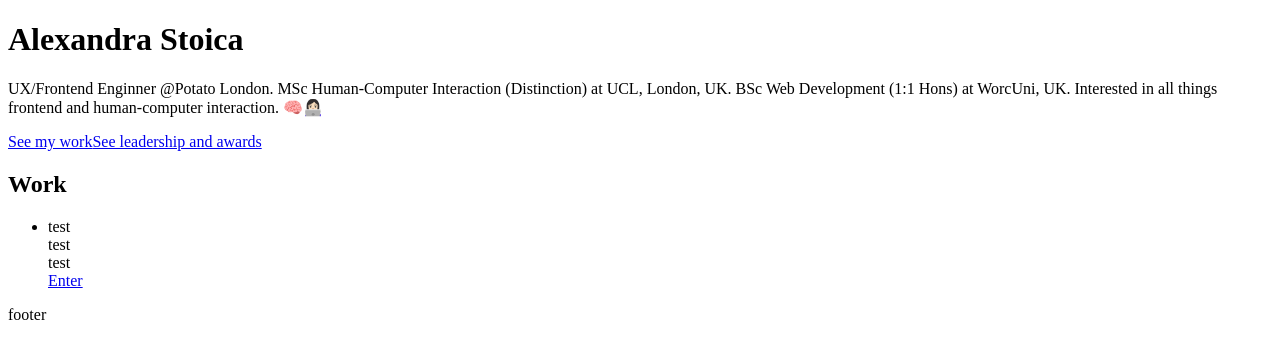
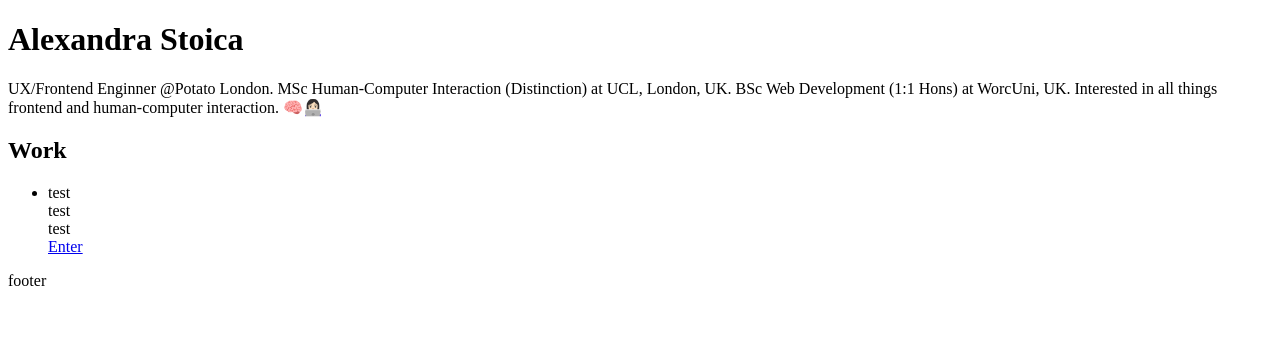
Before and after one commit to alexandrastoica/adopt-me-react, a React (Vite) app: page / in a window 1280 px wide. Shown: the top 358 px of the page. Built offline with nearby package versions, Linux system fonts and the light colour scheme.

Commit message:
Update anchor tags to Link

```diff
--- a/src/components/Card.js
+++ b/src/components/Card.js
@@ -1,13 +1,16 @@
+import { Link } from "@reach/router";
 import React from "react";
 
-export default function Card({label, title, description, link}) {
+export default function Card({ label, title, description, link }) {
   return (
     <li className="card">
       <span className="card--corner"></span>
       <div className="card--label">{label}</div>
       <div className="card--title">{title}</div>
       <div className="card--description">{description}</div>
-      <a className="card--cta" href={link}>Enter</a>
+      <Link to={link} className="card--cta">
+        Enter
+      </Link>
     </li>
   );
 }
--- a/src/components/Main.js
+++ b/src/components/Main.js
@@ -2,7 +2,6 @@ import React from "react";
 
 import Card from "./Card";
 import Header from "./Header";
-import PrimaryButton from "./PrimaryButton";
 
 export default function Main() {
   return (
@@ -14,11 +13,9 @@ export default function Main() {
         (1:1 Hons) at WorcUni, UK. Interested in all things frontend and
         human-computer interaction. 🧠👩🏻‍💻"
       />
-      <PrimaryButton link="/" title="See my work" />
-      <PrimaryButton link="/" title="See leadership and awards" />
       <h2>Work</h2>
       <ul>
-        <Card label="test" title="test" description="test" link="/" />
+        <Card label="test" title="test" description="test" link="/articles/1" />
       </ul>
     </div>
   );
--- a/src/components/PrimaryButton.js
+++ b/src/components/PrimaryButton.js
@@ -1,7 +1,10 @@
+import { Link } from "@reach/router";
 import React from "react";
 
 export default function PrimaryButton({ title, link }) {
   return (
-    <a href={link} target="_blank" rel="noreferrer" className="primary-button">{title}</a>
+    <Link to={link} target="_blank" rel="noreferrer" className="primary-button">
+      {title}
+    </Link>
   );
 }
--- a/src/components/StickyBreadcrumb.js
+++ b/src/components/StickyBreadcrumb.js
@@ -1,3 +1,4 @@
+import { Link } from "@reach/router";
 import React from "react";
 
 export default function StickyBreadcrumb({ name, pageTitle }) {
@@ -5,7 +6,7 @@ export default function StickyBreadcrumb({ name, pageTitle }) {
     <nav className="breadcrumb">
       <ul>
         <li>
-          <a href="/">{name}</a>
+          <Link to="/">{name}</Link>
           <span className="material-icons md-18">chevron_right</span>
         </li>
         <li>{pageTitle}</li>
--- a/src/pages/Article.js
+++ b/src/pages/Article.js
@@ -1,13 +1,7 @@
-import React from 'react';
+import React from "react";
 
-const Article = (props) => {
-  return (
-    <div>
-    <pre>
-      <code>{JSON.stringify(props, null, 4)}</code>
-    </pre>
-    </div>
-  );
+const Article = () => {
+  return <div></div>;
 };
 
 export default Article;
```
